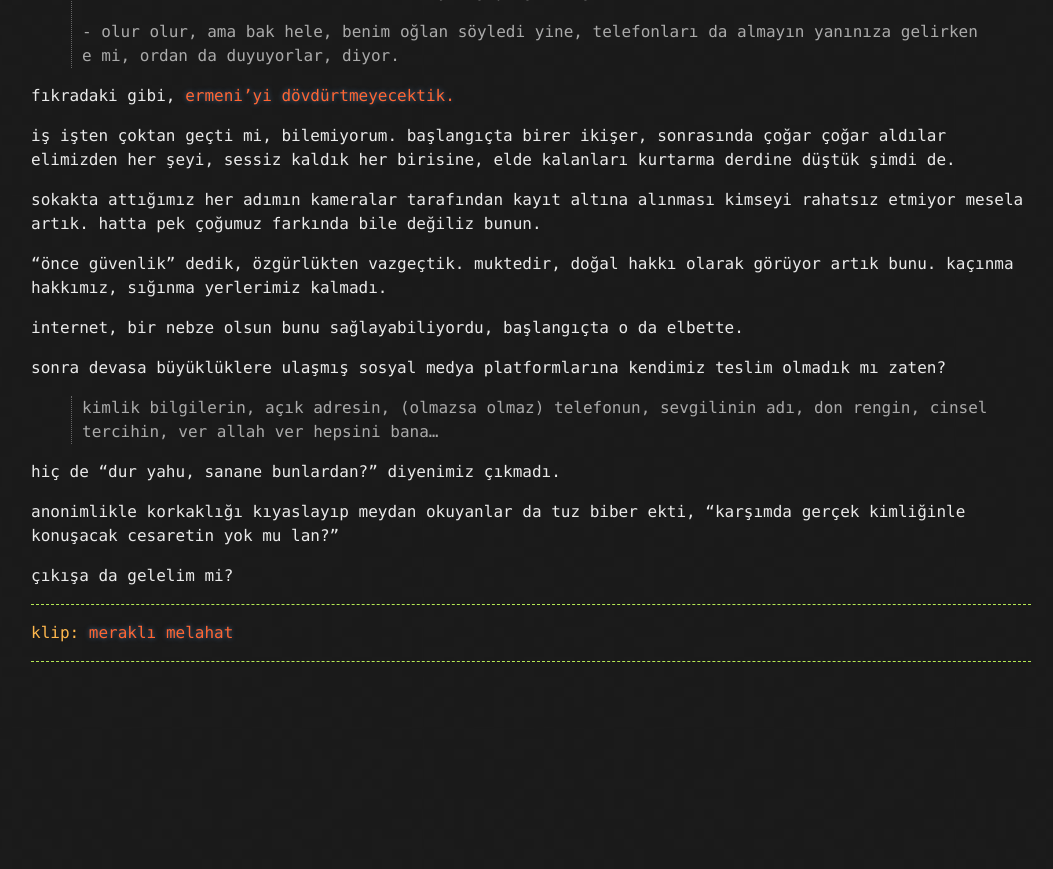
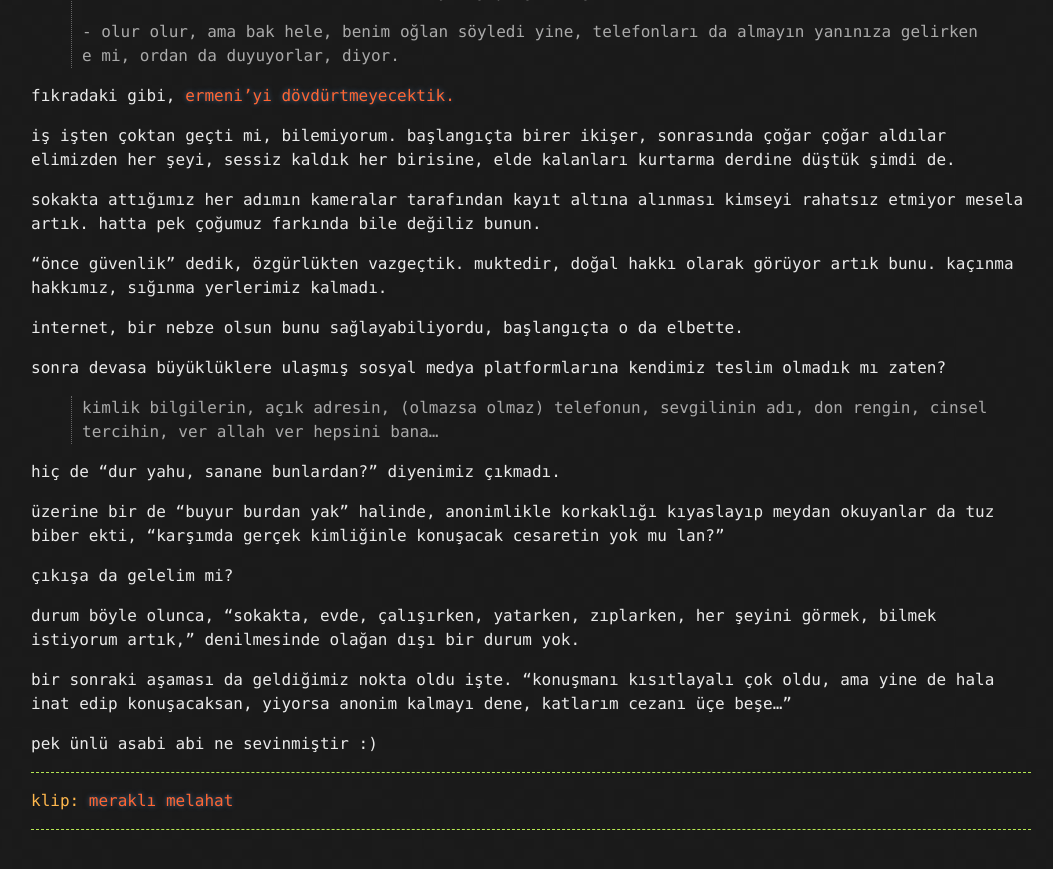
Before and after one commit to lanartri/lanartri.github.io, a Jekyll site: the page built from _posts/2022-05-30-kapatti-dukkani-melahat-abla.md, in a window 1280 px wide and 900 px high, scrolled down 868 px. Shown: the top 869 px of the window, without its empty margins (109-1162 px from the left). Built offline with Jekyll 4.4.1, drawn with Linux system fonts in a browser that asks for light colours; before the commit the page ends 1600 px from its top, so only the background shows below that.

Commit message:
yeni blog, giriş devam

```diff
--- a/_posts/2022-05-30-kapatti-dukkani-melahat-abla.md
+++ b/_posts/2022-05-30-kapatti-dukkani-melahat-abla.md
@@ -48,9 +48,15 @@ sonra devasa büyüklüklere ulaşmış sosyal medya platformlarına kendimiz te
 
 hiç de "dur yahu, sanane bunlardan?" diyenimiz çıkmadı.
 
-anonimlikle korkaklığı kıyaslayıp meydan okuyanlar da tuz biber ekti, "karşımda gerçek kimliğinle konuşacak cesaretin yok mu lan?"
+üzerine bir de "buyur burdan yak" halinde, anonimlikle korkaklığı kıyaslayıp meydan okuyanlar da tuz biber ekti, "karşımda gerçek kimliğinle konuşacak cesaretin yok mu lan?"
 
 çıkışa da gelelim mi?
+
+durum böyle olunca, "sokakta, evde, çalışırken, yatarken, zıplarken, her şeyini görmek, bilmek istiyorum artık," denilmesinde olağan dışı bir durum yok.
+
+bir sonraki aşaması da geldiğimiz nokta oldu işte. "konuşmanı kısıtlayalı çok oldu, ama yine de hala inat edip konuşacaksan, yiyorsa anonim kalmayı dene, katlarım cezanı üçe beşe..."
+
+pek ünlü asabi abi ne sevinmiştir :)
 
 
 
```
